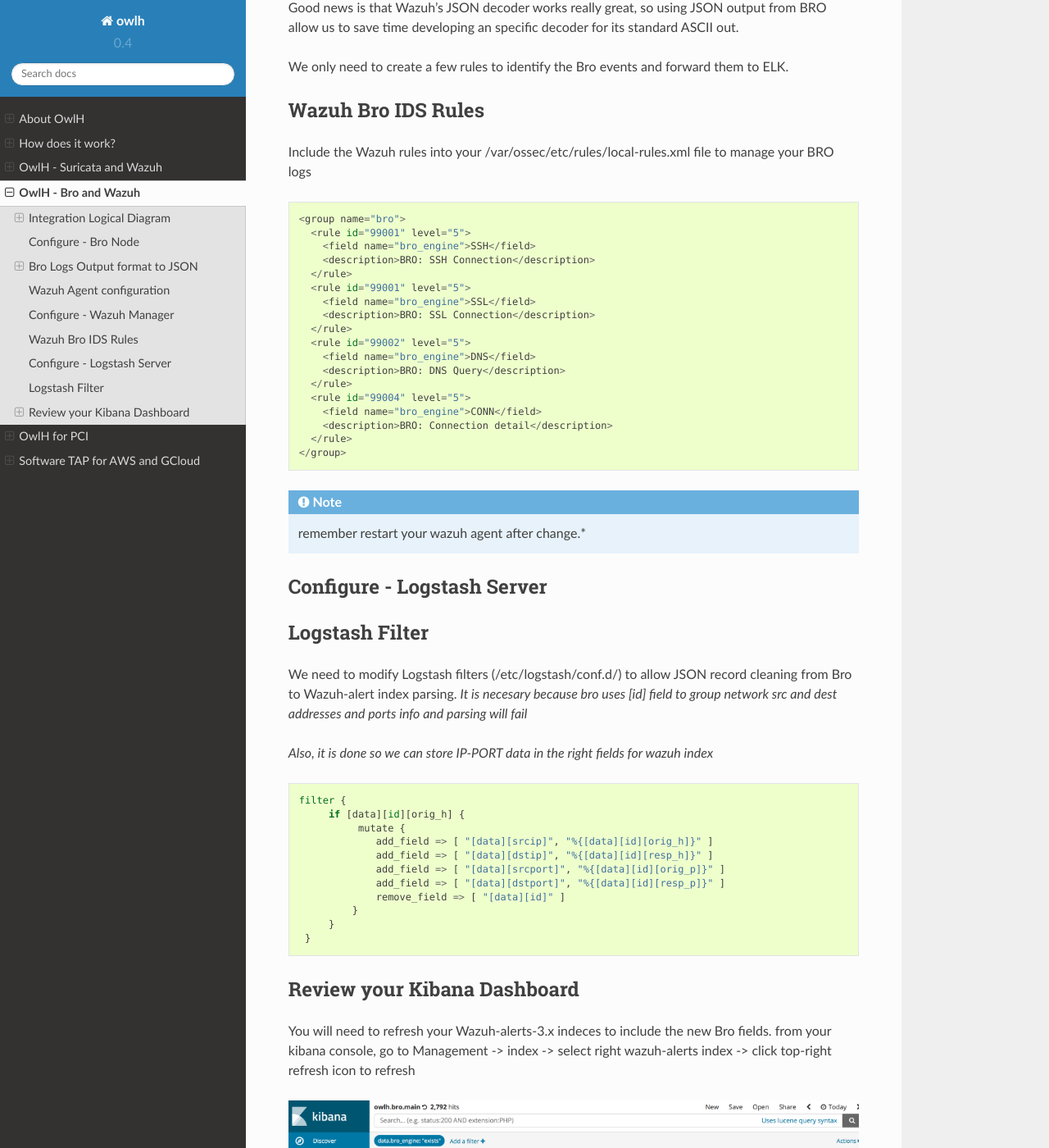
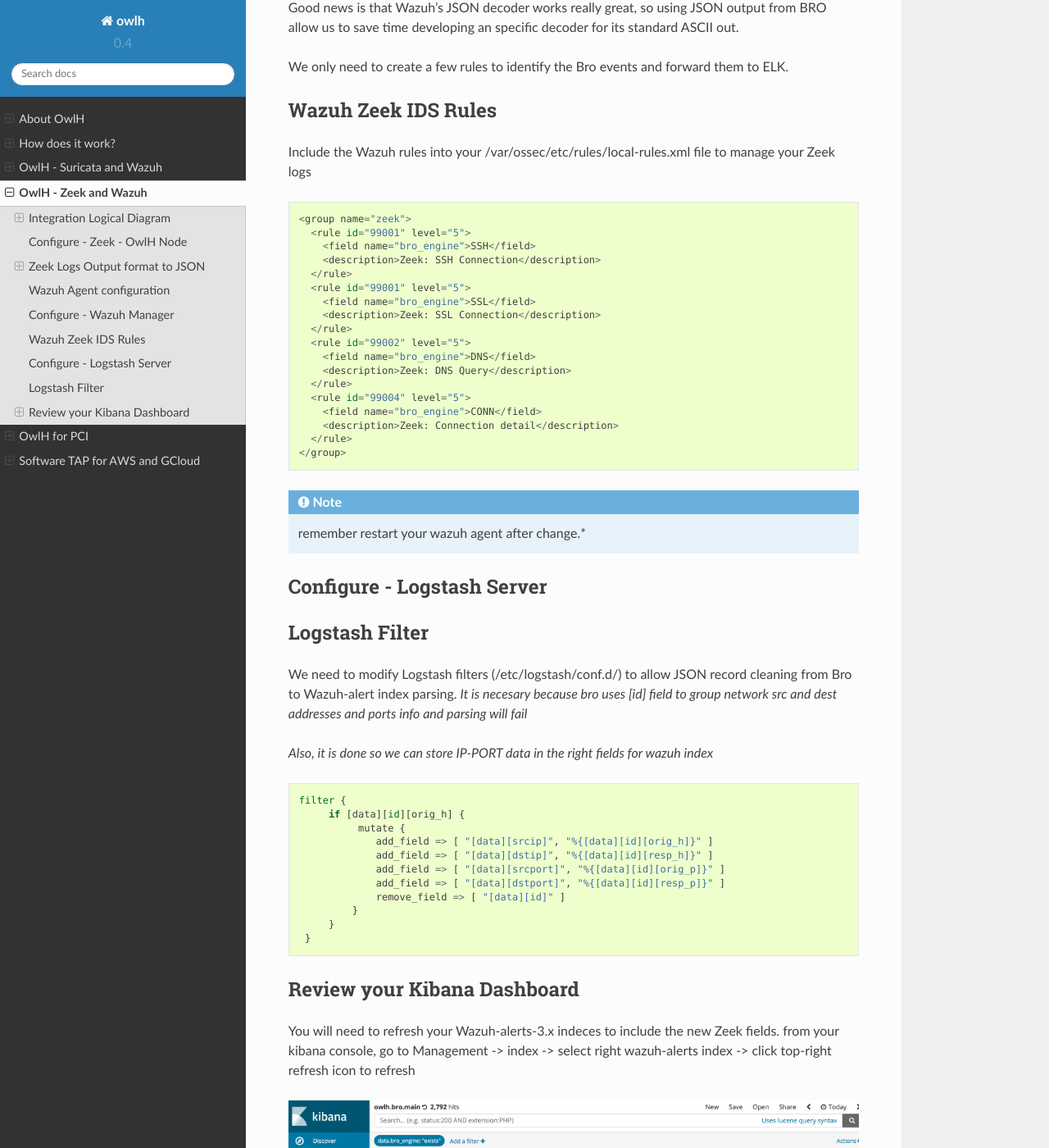
Before and after one commit to austinsonger/documentation, a Sphinx documentation site: the page built from source/main/OwlHBro.rst, in a window 1280 px wide and 1400 px high, scrolled down 3985 px. Shown: the whole window at 82% size. Built offline with Sphinx 7.4.7 and the Read the Docs theme 2.0.0, drawn with Linux system fonts in a browser that asks for light colours; some of the changed text lies outside the part shown.

Commit message:
-- feb 09 --

```diff
--- a/source/main/OwlHBro.rst
+++ b/source/main/OwlHBro.rst
@@ -1,4 +1,4 @@
-OwlH - Bro and Wazuh
+OwlH - Zeek and Wazuh
 ====================
 
 Integration Logical Diagram
@@ -9,7 +9,7 @@
 Components
 ^^^^^^^^^^
 
-* Bro Node - Bro IDS and Wazuh Agent
+* OwlH Node - Zeek IDS and Wazuh Agent
 * Wazuh Manger
 * Logstash Server
 * Elastic and Kibana Server
@@ -17,12 +17,12 @@
 Let's see what we need to modify on each component to be able to manage this Bro and Wazuh integration.
 
 
-Configure - Bro Node
---------------------
+Configure - Zeek - OwlH Node
+-----------------------------
 
 This system will require Bro working of course, and Wazuh agent installed. OwlH instructions will help to configure both Bro and Wazuh agent.
 
-Bro Logs Output format to JSON
+Zeek Logs Output format to JSON
 ------------------------------
 
 Option 1 - Modify ASCII writer output
@@ -57,8 +57,8 @@
 .. note:: Thanks to C.L.Martinez and Jan.Grashoefer
 
 
-Bro Event Enritchment to help Wazuh ruleset
-^^^^^^^^^^^^^^^^^^^^^^^^^^^^^^^^^^^^^^^^^^^
+Zeek Event Enritchment to help Wazuh ruleset
+^^^^^^^^^^^^^^^^^^^^^^^^^^^^^^^^^^^^^^^^^^^^
 
 It is a good idea to help wazuh rules to do their job, to include a field that will identify what kind of log line we are analyzing. Bro output doesn't include that info per line by default, so we are going to help wazuh by including the field 'bro_engine' that will tell wazuh what kind of log is it.
 
@@ -82,8 +82,8 @@
         bro_engine:    string    &default="SSH"    &log;
     };
 
-Loading Bro customizations at Bro start
-^^^^^^^^^^^^^^^^^^^^^^^^^^^^^^^^^^^^^^^
+Loading Zeek customizations at Zeek start
+^^^^^^^^^^^^^^^^^^^^^^^^^^^^^^^^^^^^^^^^^
 
 We include all OwlH customizations in OwlH_*.bro files, that helps to have a clear view of what OwlH does as well as we hope it will simplify configuration management.
 
@@ -166,29 +166,29 @@
 
 
 
-Wazuh Bro IDS Rules
--------------------
+Wazuh Zeek IDS Rules
+--------------------
 
-Include the Wazuh rules into your /var/ossec/etc/rules/local-rules.xml file to manage your BRO logs
+Include the Wazuh rules into your /var/ossec/etc/rules/local-rules.xml file to manage your Zeek logs
 
 ::
 
-    <group name="bro">
+    <group name="zeek">
       <rule id="99001" level="5">
         <field name="bro_engine">SSH</field>
-        <description>BRO: SSH Connection</description>
+        <description>Zeek: SSH Connection</description>
       </rule>
       <rule id="99001" level="5">
         <field name="bro_engine">SSL</field>
-        <description>BRO: SSL Connection</description>
+        <description>Zeek: SSL Connection</description>
       </rule>
       <rule id="99002" level="5">
         <field name="bro_engine">DNS</field>
-        <description>BRO: DNS Query</description>
+        <description>Zeek: DNS Query</description>
       </rule>
       <rule id="99004" level="5">
         <field name="bro_engine">CONN</field>
-        <description>BRO: Connection detail</description>
+        <description>Zeek: Connection detail</description>
       </rule>
     </group>
 
@@ -226,7 +226,7 @@
 Review your Kibana Dashboard
 ----------------------------
 
-You will need to refresh your Wazuh-alerts-3.x indeces to include the new Bro fields. from your kibana console, go to Management -> index -> select right wazuh-alerts index -> click top-right refresh icon to refresh
+You will need to refresh your Wazuh-alerts-3.x indeces to include the new Zeek fields. from your kibana console, go to Management -> index -> select right wazuh-alerts index -> click top-right refresh icon to refresh
 
 .. image:: /img/kibanabro.png
 
```
Also changed, not shown: source/main/NetworkIDS.rst (deleted, +0 -12 lines), source/main/mainservices.rst (deleted, +0 -29 lines), 9 other files.
